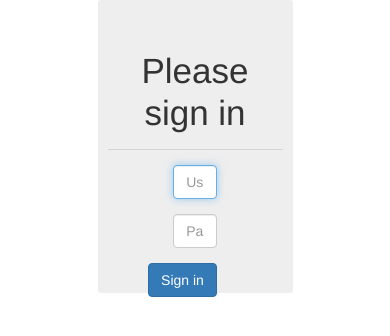
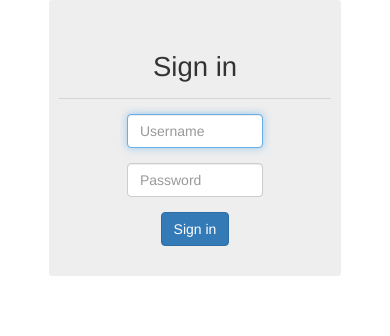
Before and after one commit to EliasVdd/webandmobile-individueleopdracht-EliasVandendriesche, a Symfony app: template Werkpakket 3/werkpakket3/templates/security/login.html.twig in a window 390 px wide. Shown: the top 336 px of the page. Run offline with Twig, Linux system fonts and the light colour scheme; the template is opened without the code that fills it, so the values that code supplies are empty; some libraries are stand-ins or nearby versions.

Commit message:
Add responsive design to login page

```diff
--- a/Werkpakket 3/werkpakket3/templates/security/login.html.twig
+++ b/Werkpakket 3/werkpakket3/templates/security/login.html.twig
@@ -11,11 +11,31 @@
     form {
         max-width: 25%;
     }
+
+    @media (max-width: 575px) {
+        h1 {
+            font-size: 2.75rem !important;
+        }
+
+        form {
+            max-width: 75%;
+        }
+
+        .jumbotron {
+            max-width: 75%;
+        }
+    }
+
+    @media (max-width: 991px) {
+        form {
+            max-width: 50%;
+        }
+    }
 </style>
 
 <div align="center">
     <div class="jumbotron">
-        <h1 class="display-4">Please sign in</h1>
+        <h1 class="display-4">Sign in</h1>
         <hr class="my-4"/>
         <form method="post" action="{{ path('checkroute') }}">
             {% if error %}
@@ -45,7 +65,7 @@
             </div>
             #}
             <input type="hidden" name="_csrf_token" value="{{ csrf_token('authenticate') }}">
-            <button class="btn btn-primary float-right" type="submit">Sign in</button>
+            <button class="btn btn-primary" type="submit">Sign in</button>
         </form>
     </div>
 </div>
```
